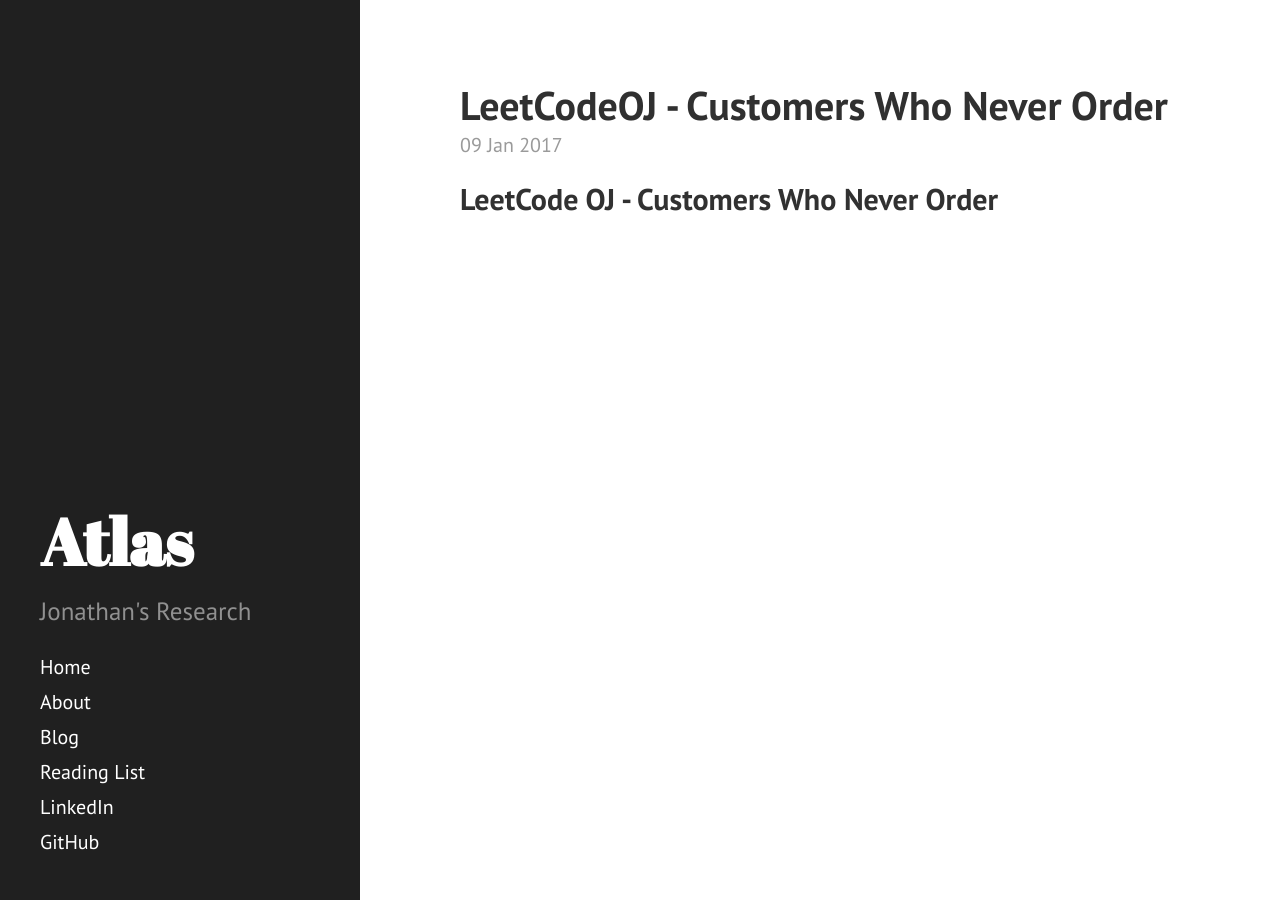
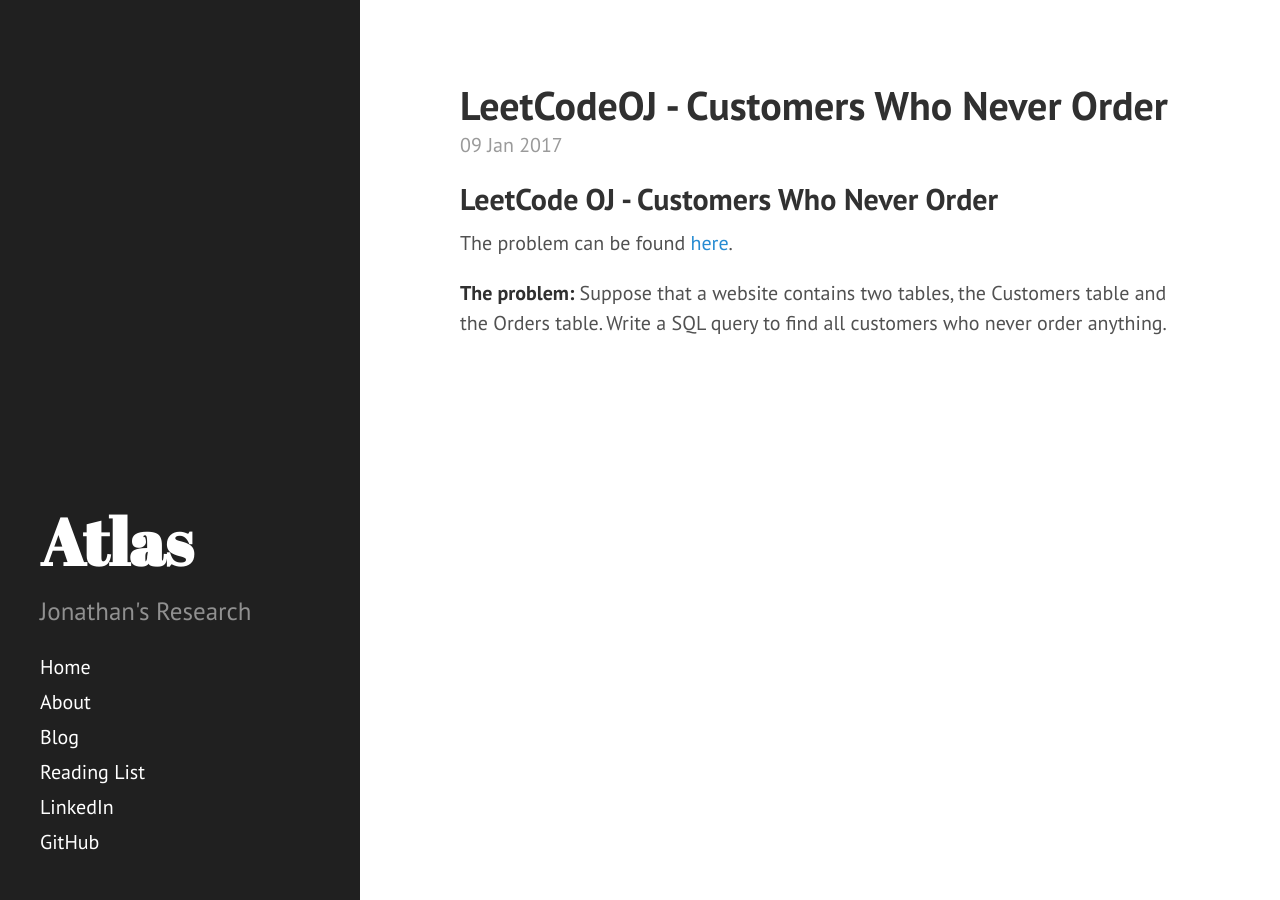
Before and after one commit to JonathanJohann/Research, a Jekyll site: the page built from _posts/Scratch_Pad/2017-01-09-Customers-who-never-order.md, in a window 1280 px wide. Built offline with Jekyll 4.4.1, drawn with Linux system fonts in a browser that asks for light colours; Markdown is read by kramdown in place of the engine named in the settings.

Commit message:
Update 2017-01-09-Customers-who-never-order.md

```diff
--- a/_posts/Scratch_Pad/2017-01-09-Customers-who-never-order.md
+++ b/_posts/Scratch_Pad/2017-01-09-Customers-who-never-order.md
@@ -7,3 +7,7 @@
 ---
 
 ## LeetCode OJ - Customers Who Never Order
+
+The problem can be found [here](https://leetcode.com/problems/customers-who-never-order/).
+
+**The problem:** Suppose that a website contains two tables, the Customers table and the Orders table. Write a SQL query to find all customers who never order anything.
```
